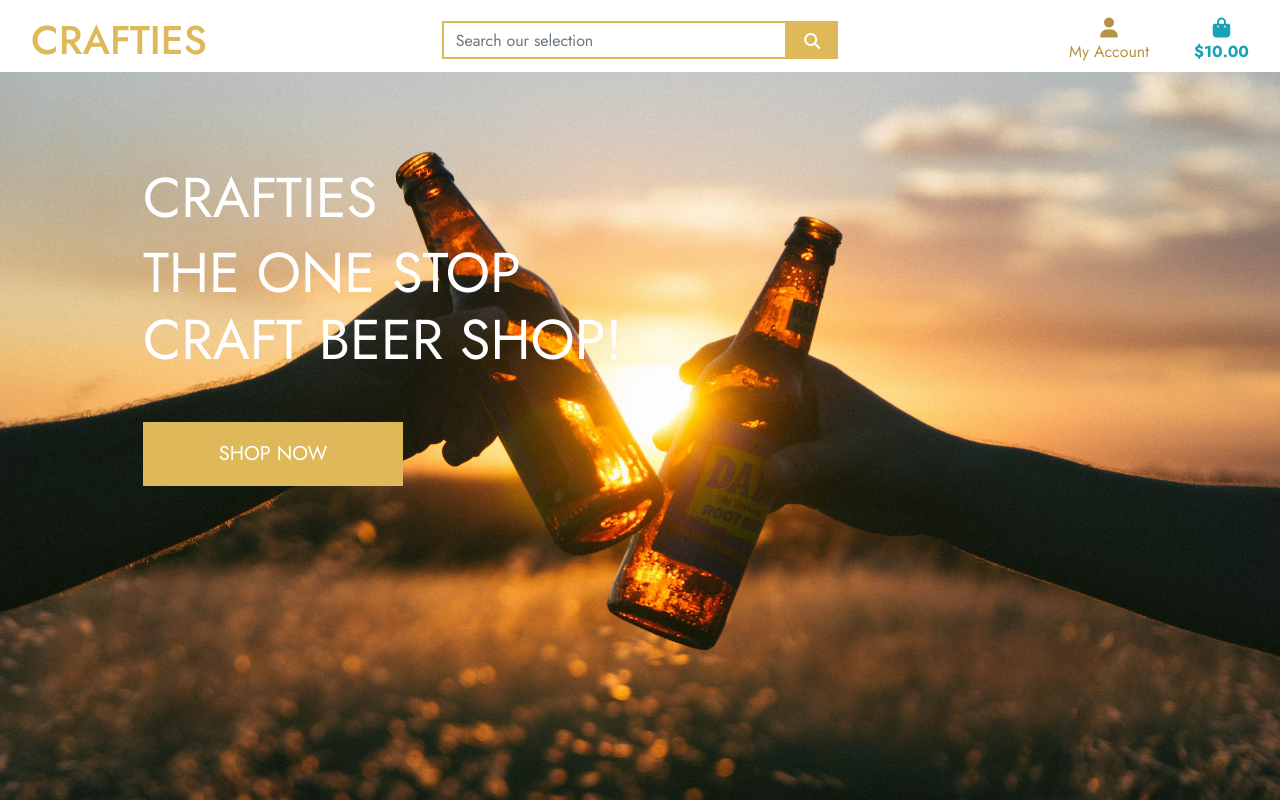
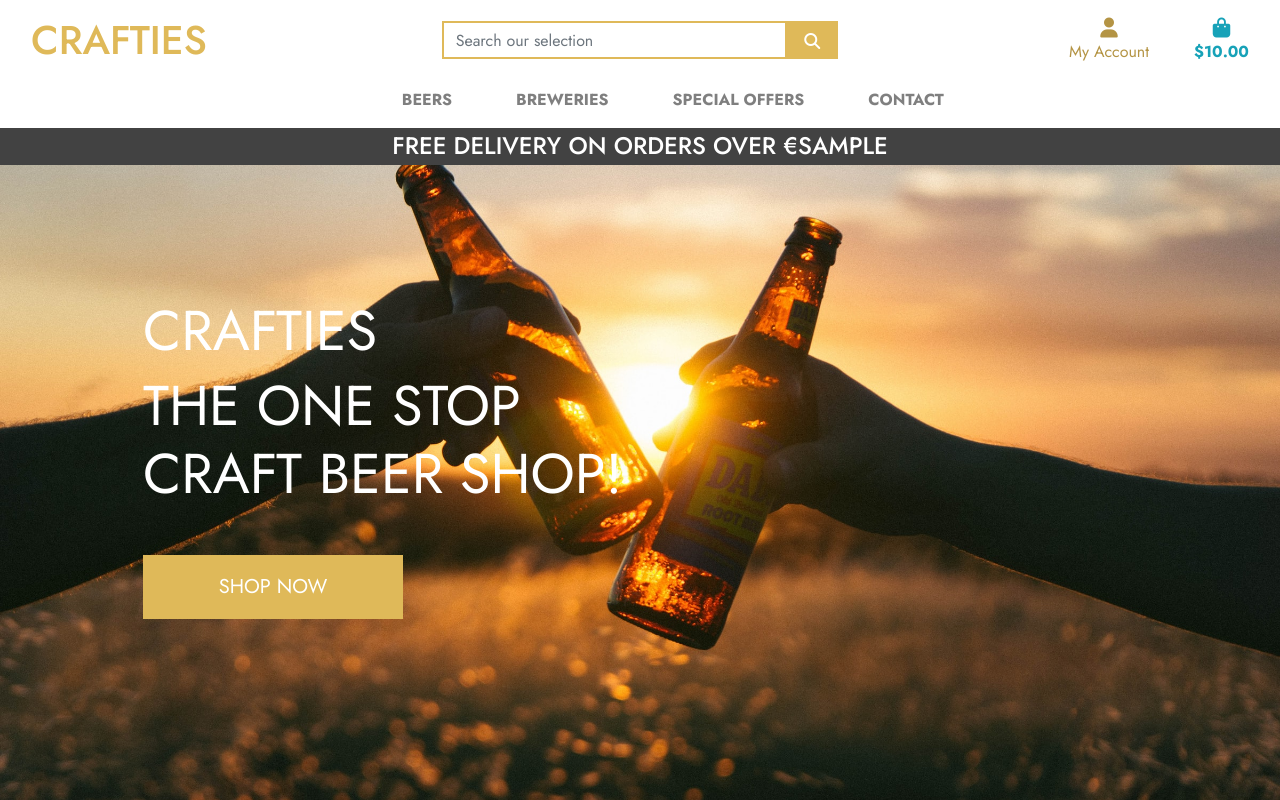
Before and after one commit to Code-Institute-Submissions/jeffgallagher86-crafties-ms4_DecResub, a Django app: template home/templates/home/index.html in a window 1280 px wide. Run offline with Django 3.2, Linux system fonts and the light colour scheme; the template is opened without the code that fills it: most values are stand-ins (such as "Sample title", 1, 10 or a date in 2020); some libraries are stand-ins or nearby versions.

Commit message:
Added header and main navabar

```diff
--- a/home/templates/home/index.html
+++ b/home/templates/home/index.html
@@ -4,9 +4,7 @@
 {% block page_header %}
 <div class="container header-container">
     <div class="row">
-        <div class="col">
-
-        </div>
+        <div class="col"></div>
     </div>
 </div>
 {% endblock %}
@@ -14,7 +12,7 @@
 {% block content %}
 <div class="container h-100">
     <div class="row h-100">
-        <div class="col-7 col-md-6 my auto">
+        <div class="col-7 col-md-6 my-auto">
             <h1 class="display-4 logo-font">
                 <strong>Crafties</strong>
             </h1>
--- a/static/css/base.css
+++ b/static/css/base.css
@@ -53,6 +53,10 @@ body {
     color: #b49444 !important;
 }
 
+.bg-theme {
+    background: #424242;
+}
+
 .border-black {
     border: 2px solid #DFB959 !important;
 }
--- a/templates/base.html
+++ b/templates/base.html
@@ -96,6 +96,20 @@
         </ul>
         </div>
       </div>
+        <div class="row bg-white">
+          <nav class="navbar navbar-expand-lg navbar-light w-100">
+              <button class="navbar-toggler" type="button" data-toggle="collapse" data-target="#main-nav" aria-controls="main-nav" aria-expanded="false" aria-label="Toggle navigation">
+                  <span class="navbar-toggler-icon"></span>
+              </button>
+              {% include 'includes/mobile-top-header.html' %}
+              {% include 'includes/main-nav.html' %}
+          </nav>
+      </div>
+      <div id="delivery-banner" class="row text-center">
+        <div class="col bg-theme text-white">
+            <h4 class="logo-font my-1">Free delivery on orders over €{{ free_shipping_threshold }}</h4>
+        </div>
+      </div>
     </header>
 
     {% if messages %}
--- /dev/null
+++ b/templates/includes/main-nav.html
@@ -0,0 +1,50 @@
+<div class="collapse navbar-collapse" id="main-nav">
+    <ul class="navbar-nav w-auto mx-auto">
+        <li class="nav-item dropdown">
+            <a class="logo-font font-weight-bold nav-link mr-5" href="#" id="all-products-link" data-toggle="dropdown" aria-haspopup="true" aria-expanded="false">
+                Beers
+            </a>
+            <div class="dropdown-menu border-0" aria-labelledby="all-products-link">
+                <a href="" class="dropdown-item">By Price</a>
+                <a href="" class="dropdown-item ">By Rating</a>
+                <a href="" class="dropdown-item ">By Category</a>
+                <a href="" class="dropdown-item">All Products</a>
+            </div>
+        </li>
+
+        <li class="nav-item dropdown">
+            <a class="logo-font font-weight-bold nav-link mr-5" href="#" id="clothing-link" data-toggle="dropdown" aria-haspopup="true" aria-expanded="false">
+                Breweries
+            </a>
+            <div class="dropdown-menu border-0" aria-labelledby="clothing-link">
+                <a href="" class="dropdown-item">Activewear &amp; Essentials</a>
+                <a href="" class="dropdown-item">Jeans</a>
+                <a href="" class="dropdown-item">Shirts</a>
+                <a href="" class="dropdown-item">All Clothing</a>
+            </div>
+        </li>
+
+        <li class="nav-item dropdown">
+            <a class="logo-font font-weight-bold nav-link mr-5" href="#" id="homeware-link" data-toggle="dropdown" aria-haspopup="true" aria-expanded="false">
+                Special Offers
+            </a>
+            <div class="dropdown-menu border-0" aria-labelledby="homeware-link">
+                <a href="" class="dropdown-item">Bed &amp; Bath</a>
+                <a href="" class="dropdown-item">Kitchen &amp; Dining</a>
+                <a href="" class="dropdown-item">All Homeware</a>
+            </div>
+        </li>
+
+        <li class="nav-item dropdown">
+            <a class="logo-font font-weight-bold nav-link" href="#" id="specials-link" data-toggle="dropdown" aria-haspopup="true" aria-expanded="false">
+                Contact
+            </a>
+            <div class="dropdown-menu border-0" aria-labelledby="specials-link">
+                <a href="" class="dropdown-item">New Arrivals</a>
+                <a href="" class="dropdown-item">Deals</a>
+                <a href="" class="dropdown-item">Clearance</a>
+                <a href="" class="dropdown-item">All Specials</a>
+            </div>
+        </li>
+    </ul>
+</div>
--- /dev/null
+++ b/templates/includes/mobile-top-header.html
@@ -0,0 +1,58 @@
+<ul>
+    <li class="list-inline-item">
+      <a class="text-theme nav-link d-block d-lg-none" href="#" id="mobile-search" data-toggle="dropdown" aria-haspopup="true" aria-expanded="false">
+          <div class="text-center">
+              <div><i class="fas fa-search fa-lg"></i></div>
+              <p class="my-0">Search</p>
+          </div>
+      </a>
+      <div class="dropdown-menu border-0 w-100 p-3 rounded-0 my-0" aria-labelledby="mobile-search">
+          <form class="form" method="GET" action="">
+              <div class="input-group w-100">
+                  <input class="form-control border border-black rounded-0" type="text" name="q" placeholder="Search our site">
+                  <div class="input-group-append">
+                      <button class="form-control form-control btn btn-black border border-black rounded-0" type="submit">
+                          <span class="icon">
+                              <i class="fas fa-search"></i>
+                          </span>
+                      </button>
+                  </div>
+              </div>
+          </form>
+      </div>
+  </li>
+  <li class="list-inline-item dropdown">
+      <a class="text-theme nav-link d-block d-lg-none" href="#" id="user-options" data-toggle="dropdown" aria-haspopup="true" aria-expanded="false">
+          <div class="text-center">
+              <div><i class="fas fa-user fa-lg"></i></div>
+              <p class="my-0">My Account</p>
+          </div>
+      </a>
+      <div class="dropdown-menu border-0" aria-labelledby="user-options">
+          {% if request.user.is_authenticated %}
+              {% if request.user.is_superuser %}
+                  <a href="{% url 'account_logout' %}" class="dropdown-item">Product Management</a>
+              {% endif %}
+              <a href="" class="dropdown-item">My Profile</a>
+              <a href="{% url 'account_logout' %}" class="dropdown-item">Logout</a>
+          {% else %}
+              <a href="{% url 'account_signup' %}" class="dropdown-item">Register</a>
+              <a href="{% url 'account_login' %}" class="dropdown-item">Login</a>
+          {% endif %}
+      </div>
+  </li>
+  <li class="list-inline-item">
+      <a class="{% if grand_total %}text-primary font-weight-bold{% else %}text-theme{% endif %} nav-link d-block d-lg-none" href="">
+          <div class="text-center">
+              <div><i class="fas fa-shopping-bag fa-lg"></i></div>
+              <p class="my-0">
+                  {% if grand_total %}
+                      ${{ grand_total|floatformat:2 }}
+                  {% else %}
+                      $0.00
+                  {% endif %}
+              </p>
+          </div>
+      </a>
+    </li>
+  </ul>
```
